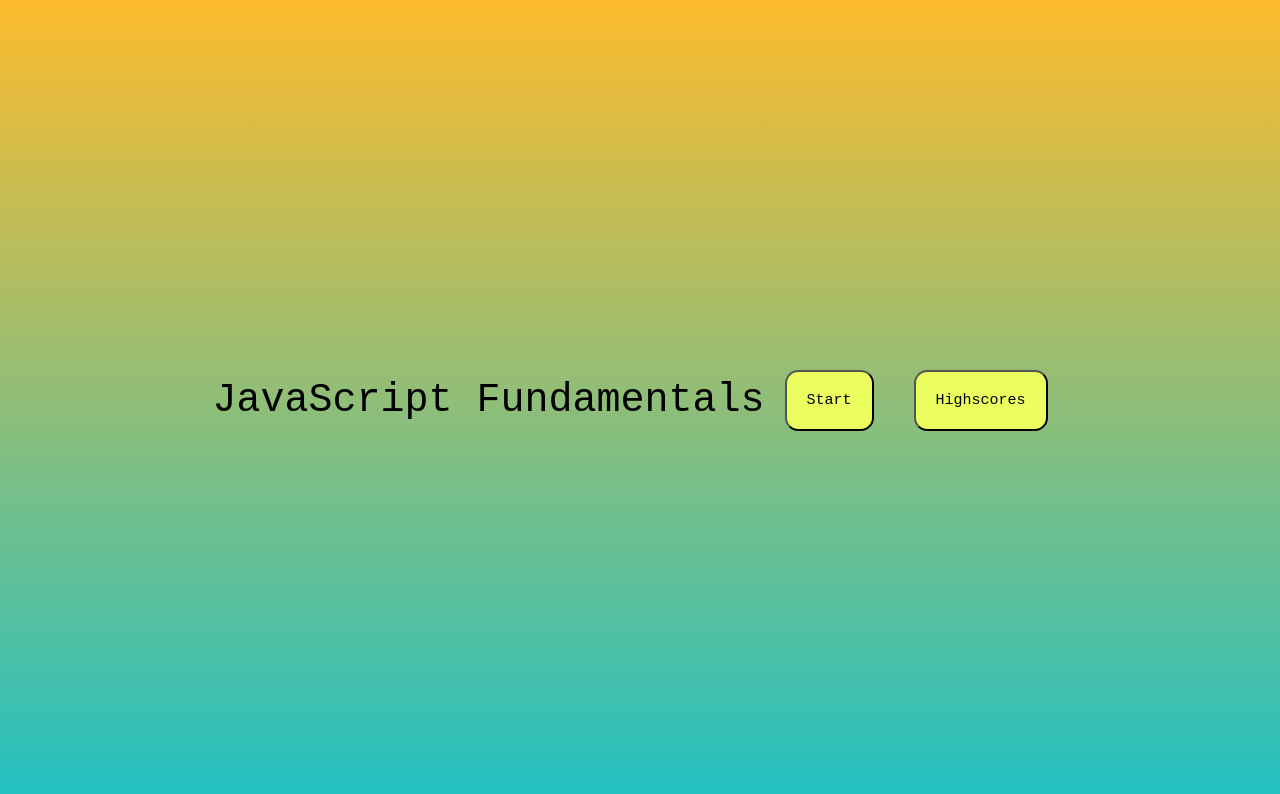
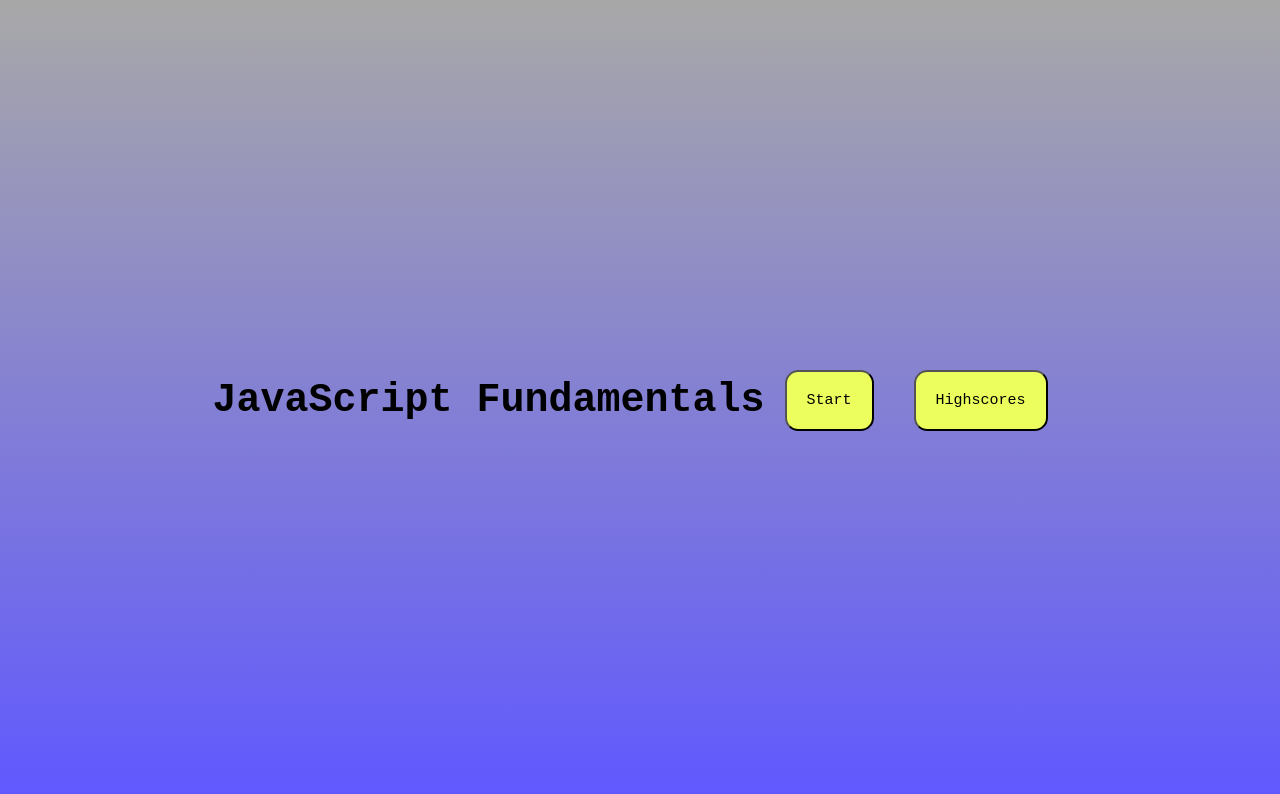
Before and after one commit to MrBrandtCox/Technical-Code-Quiz, a plain HTML site: page index.html in a window 1280 px wide. Drawn offline with Linux system fonts and the light colour scheme.

Commit message:
updating color scheme

```diff
--- a/assets/style.css
+++ b/assets/style.css
@@ -1,6 +1,6 @@
 body {
-    background: rgb(34,193,195);
-    background: linear-gradient(0deg, rgba(34,193,195,1) 0%, rgba(253,187,45,1) 100%);
+    background: rgb(96,88,255);
+    background: linear-gradient(0deg, rgba(96,88,255,1) 0%, rgba(168,168,168,1) 100%);
     height: 100vh;
     margin: 0px;
 }
@@ -16,7 +16,7 @@ body {
     justify-content: center;
     font-size: 40px;
     font-family: 'Courier New', Courier, monospace, sans-serif;
-    font-weight: 500;
+    font-weight:bold;
 }
 
 button {
```
Also changed, not shown: assets/Technical-Code-Quiz-Mockup-2.png (added), assets/Technical-Code-Quiz-Mockup.png, 1 other file.
